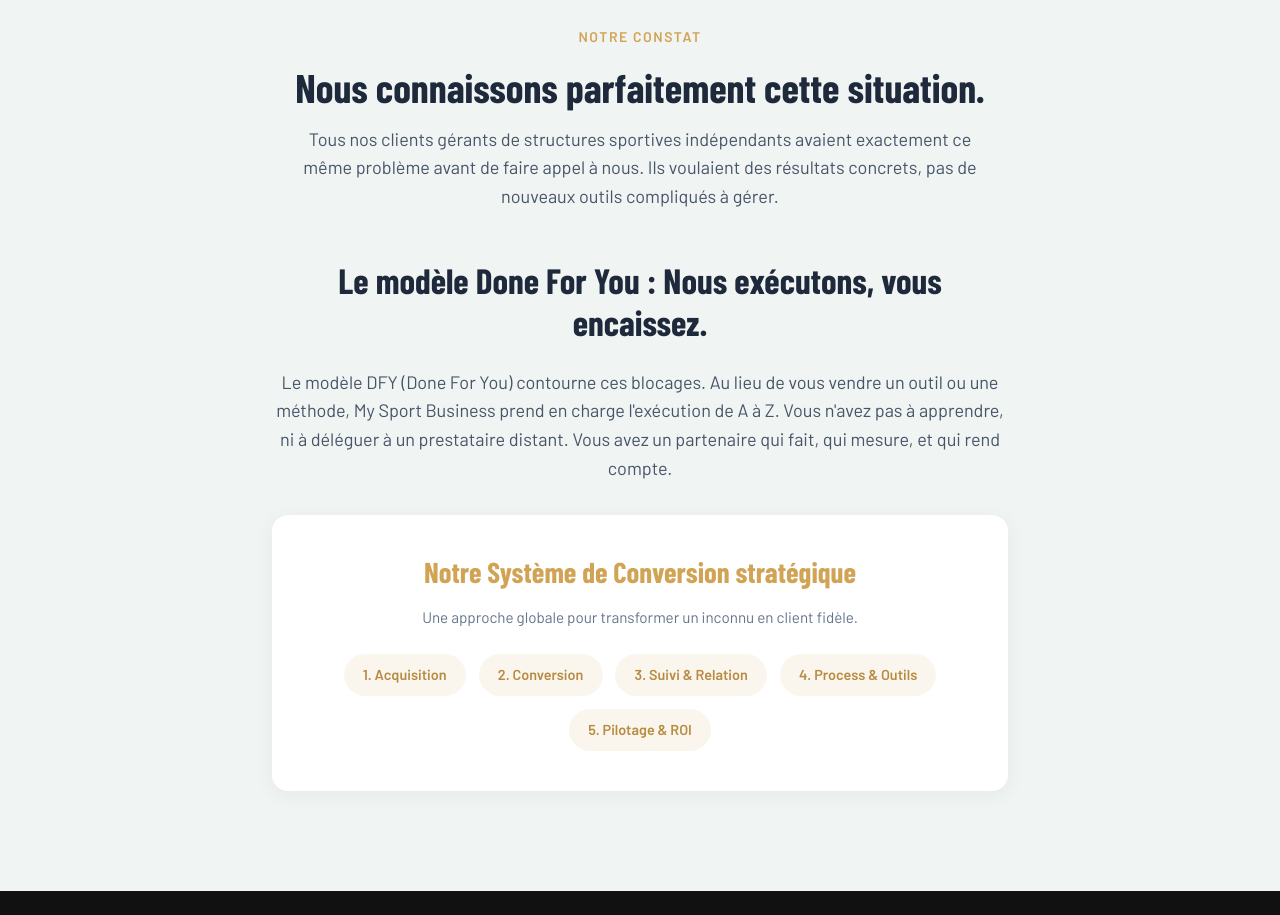
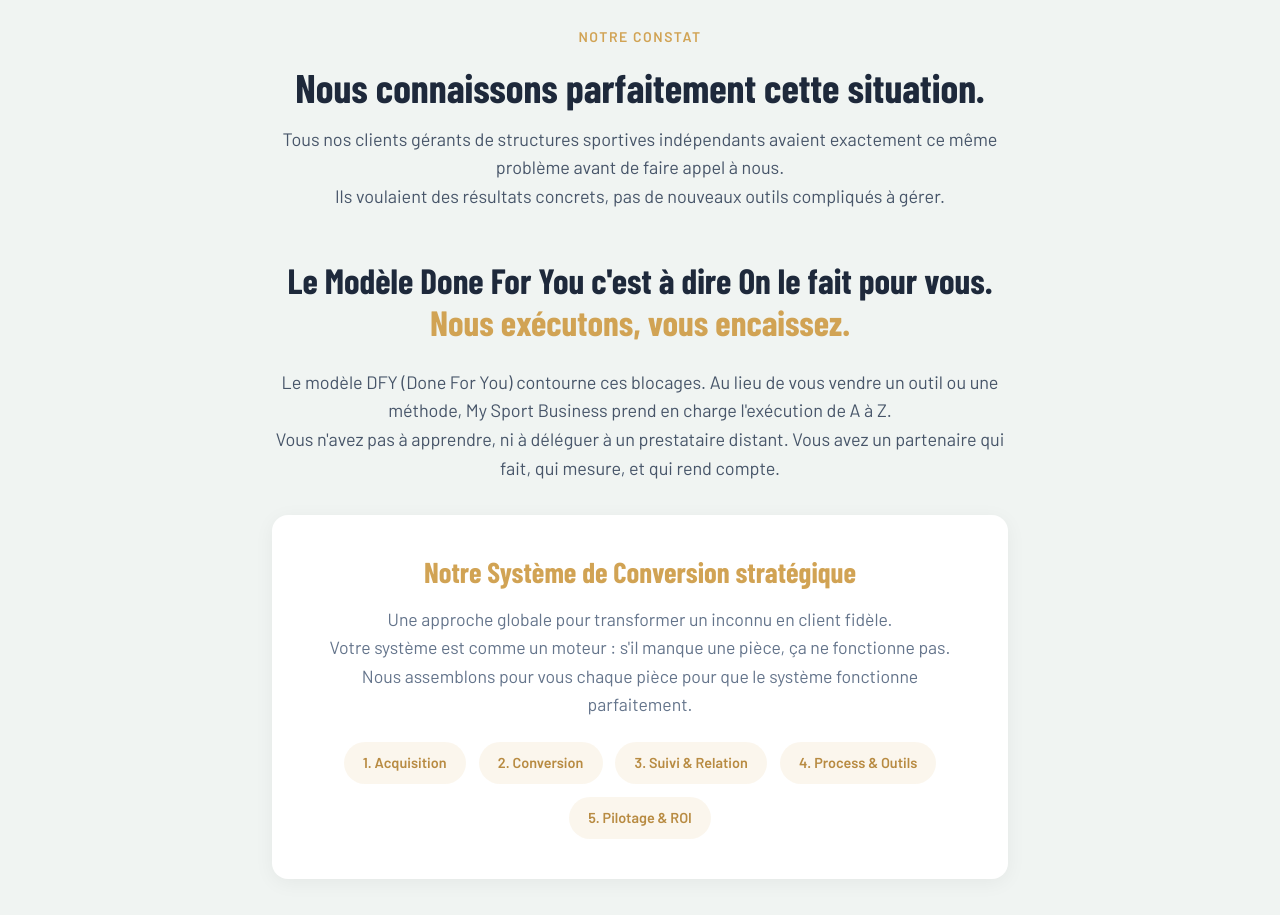
Before and after one commit to Fitchcat/landing-prospection-dynamique, a plain HTML site: page index.html in a window 1280 px wide. Shown: the part 1640-2555 px from the top of the page. Drawn offline with nearby package versions, Linux system fonts and the light colour scheme; a web font is replaced by a local one.

Commit message:
Ajustements de mise en page PAS

```diff
--- a/index.html
+++ b/index.html
@@ -70,7 +70,7 @@
         <div class="container">
             <span class="eyebrow">Le Problème</span>
             <h2 class="section-title">Vous êtes gérant, pas expert en marketing digital.</h2>
-            <p class="section-subtitle">Aujourd'hui, les gérants de <span class="text-studio-singulier">studio</span> de <span class="text-activite-lowercase">yoga</span> n'ont pas le temps de se former au marketing, ni de l'exécuter. Le résultat ? Votre croissance stagne et la charge mentale explose.</p>
+            <p class="section-subtitle" style="max-width: 100%;">Aujourd'hui, les gérants de <span class="text-studio-singulier">studio</span> de <span class="text-activite-lowercase">yoga</span> n'ont pas le temps de se former au marketing, ni de l'exécuter. Le résultat ? Votre croissance stagne et la charge mentale explose.</p>
 
             <div class="problem-grid">
                 <div class="problem-card fade-in-up" style="animation-delay: 0.1s;">
@@ -103,14 +103,14 @@
         <div class="container text-center" style="max-width: 800px;">
             <span class="eyebrow" style="color: var(--theme-primary);">Notre Constat</span>
             <h2 class="section-title" style="font-size: clamp(2rem, 4vw, 2.5rem);">Nous connaissons parfaitement cette situation.</h2>
-            <p class="section-subtitle" style="margin: 0 auto 3rem auto;">Tous nos clients gérants de structures sportives indépendants avaient exactement ce même problème avant de faire appel à nous. Ils voulaient des résultats concrets, pas de nouveaux outils compliqués à gérer.</p>
+            <p class="section-subtitle" style="margin: 0 auto 3rem auto; max-width: 800px;">Tous nos clients gérants de structures sportives indépendants avaient exactement ce même problème avant de faire appel à nous.<br>Ils voulaient des résultats concrets, pas de nouveaux outils compliqués à gérer.</p>
 
-            <h3 style="font-family: var(--font-heading); font-size: 2.2rem; margin-bottom: 1.5rem; line-height: 1.2;">Le modèle Done For You : Nous exécutons, vous encaissez.</h3>
-            <p style="font-size: 1.125rem; color: #475569; margin-bottom: 2rem;">Le modèle DFY (Done For You) contourne ces blocages. Au lieu de vous vendre un outil ou une méthode, My Sport Business prend en charge l'exécution de A à Z. Vous n'avez pas à apprendre, ni à déléguer à un prestataire distant. Vous avez un partenaire qui fait, qui mesure, et qui rend compte.</p>
+            <h3 style="font-family: var(--font-heading); font-size: 2.2rem; margin-bottom: 1.5rem; line-height: 1.2;">Le Modèle Done For You c'est à dire On le fait pour vous.<br><span style="color: var(--theme-primary);">Nous exécutons, vous encaissez.</span></h3>
+            <p style="font-size: 1.125rem; color: #475569; margin-bottom: 2rem;">Le modèle DFY (Done For You) contourne ces blocages. Au lieu de vous vendre un outil ou une méthode, My Sport Business prend en charge l'exécution de A à Z.<br>Vous n'avez pas à apprendre, ni à déléguer à un prestataire distant. Vous avez un partenaire qui fait, qui mesure, et qui rend compte.</p>
 
             <div style="background: white; border-radius: var(--border-radius-md); padding: 2.5rem; box-shadow: 0 4px 20px rgba(0,0,0,0.05); text-align: left;">
                 <h4 style="font-family: var(--font-heading); font-size: 1.8rem; color: var(--theme-primary); margin-bottom: 1rem; text-align: center;">Notre Système de Conversion stratégique</h4>
-                <p style="text-align: center; color: #64748B; margin-bottom: 1.5rem; font-size: 0.95rem;">Une approche globale pour transformer un inconnu en client fidèle.</p>
+                <p style="text-align: center; color: #64748B; margin-bottom: 1.5rem; font-size: 1.1rem; line-height: 1.6;">Une approche globale pour transformer un inconnu en client fidèle.<br>Votre système est comme un moteur : s'il manque une pièce, ça ne fonctionne pas.<br>Nous assemblons pour vous chaque pièce pour que le système fonctionne parfaitement.</p>
                 <div style="display: flex; flex-wrap: wrap; gap: 0.8rem; justify-content: center;">
                     <span style="background: rgba(209, 163, 84, 0.1); color: var(--theme-secondary); padding: 0.6rem 1.2rem; border-radius: 50px; font-weight: 600; font-size: 0.9rem;">1. Acquisition</span>
                     <span style="background: rgba(209, 163, 84, 0.1); color: var(--theme-secondary); padding: 0.6rem 1.2rem; border-radius: 50px; font-weight: 600; font-size: 0.9rem;">2. Conversion</span>
```
